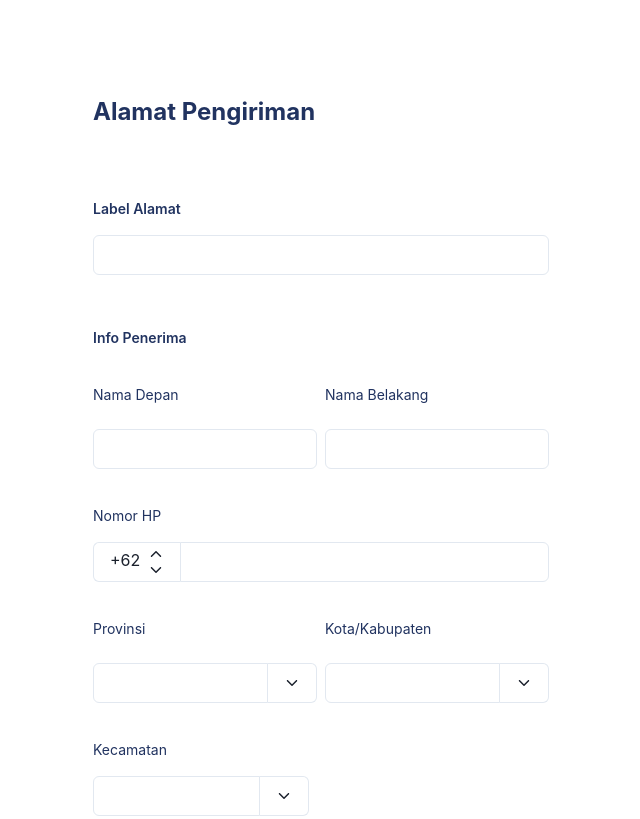
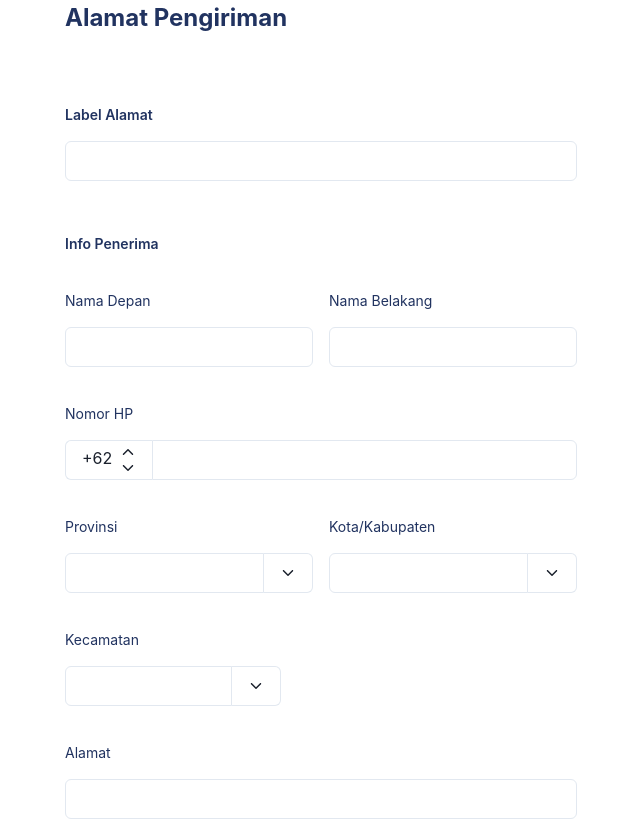
Before and after one commit to purwadhikafullstack/jcwd-2002-03-fe, a Next.js app: page /address-form in a window 1280 px wide. Shown: the top 819 px of the page, without its empty margins (319-959 px from the left). Built offline with nearby package versions, Linux system fonts and the light colour scheme.

Commit message:
ui: added some changes

```diff
--- a/src/component/AddressFormComponent.jsx
+++ b/src/component/AddressFormComponent.jsx
@@ -9,6 +9,8 @@ import {
   InputLeftAddon,
   InputRightAddon,
   Icon,
+  GridItem,
+  Grid,
 } from "@chakra-ui/react";
 import { useFormik } from "formik";
 import * as Yup from "yup";
@@ -50,8 +52,14 @@ const AddressFormComponent = () => {
   };
 
   return (
-    <Box ml="412px" mr="412px" mb="100px">
-      <Text mb="68px" mt="94px" variant="title">
+    <Box
+      display={["block", "block", "block"]}
+      mx="auto"
+      w={["90%", "60%", "40%"]}
+      mb="100px"
+      justifyContent={"center"}
+    >
+      <Text mb="68px" variant="title">
         Alamat Pengiriman
       </Text>
       <Text mb="16px" variant="mini-title">
@@ -61,20 +69,20 @@ const AddressFormComponent = () => {
       <Text mt="52px" mb="36px" variant="mini-title">
         Info Penerima
       </Text>
-      <Stack direction="row" justifyContent="space-between">
-        <Stack mb="36px">
+      <Grid templateColumns={["repeat(1, 1fr)", "repeat(2, 1fr)"]} gap={[0, 4, 4]}>
+        <GridItem colspan={[1, 1, 1]} mb="36px">
           <Text mb="16px" variant="caption">
             Nama Depan
           </Text>
           <Input onChange={inputHandler} name="namaDepan" />
-        </Stack>
-        <Stack>
+        </GridItem>
+        <GridItem colspan={[1, 1, 1]}>
           <Text mb="16px" variant="caption">
             Nama Belakang
           </Text>
           <Input onChange={inputHandler} name="namaBelakang" />
-        </Stack>
-      </Stack>
+        </GridItem>
+      </Grid>
       <Text mb="16px" variant="caption">
         Nomor HP
       </Text>
@@ -93,8 +101,8 @@ const AddressFormComponent = () => {
         />
         <Input mb="36px" type="tel" onChange={inputHandler} name="nomorHp" />
       </InputGroup>
-      <Stack direction="row" justifyContent="space-between">
-        <Stack mb="36px">
+      <Grid templateColumns="repeat(2, 1fr)" gap={4}>
+        <GridItem colspan={[2, 1, 1]} mb="36px">
           <Text mb="16px" variant="caption">
             Provinsi
           </Text>
@@ -105,8 +113,8 @@ const AddressFormComponent = () => {
               children={<Icon as={IoIosArrowDown} />}
             />
           </InputGroup>
-        </Stack>
-        <Stack>
+        </GridItem>
+        <GridItem colspan={[2, 1, 1]}>
           <Text mb="16px" variant="caption">
             Kota/Kabupaten
           </Text>
@@ -117,8 +125,8 @@ const AddressFormComponent = () => {
               children={<Icon as={IoIosArrowDown} />}
             />
           </InputGroup>
-        </Stack>
-      </Stack>
+        </GridItem>
+      </Grid>
       <Text mb="16px" variant="caption">
         Kecamatan
       </Text>
@@ -145,9 +153,9 @@ const AddressFormComponent = () => {
           <Button variant="main-outline" w="300px">
             <Text>Batalkan</Text>
           </Button>
-          {isDisabled ? (
           <Button
-              isDisabled={isDisabled}
+            // tinggal formik.values. apa trs dibalik tandaseru
+            isDisabled={formik.values}
             _hover={{
               bgColor: "#006D7F",
               color: "#FFFFF0",
@@ -158,20 +166,6 @@ const AddressFormComponent = () => {
           >
             <Text>Simpan Alamat</Text>
           </Button>
-          ) : (
-            <Button
-              // isDisabled={isDisabled}
-              // _hover={{
-              //   bgColor: "#006D7F",
-              //   color: "#FFFFF0",
-              // }}
-              variant="main"
-              w="300px"
-              onClick={formik.handleSubmit}
-            >
-              <Text>Simpan Alamat</Text>
-            </Button>
-          )}
         </Stack>
       </Stack>
     </Box>
--- a/src/component/LeftCategory.jsx
+++ b/src/component/LeftCategory.jsx
@@ -33,11 +33,11 @@ const LeftCategory = () => {
   return (
     <Box
       boxShadow=" 1px 2px 3px 4px rgba(237,248,248)"
-      marginLeft="20px"
       marginBottom="10px"
       w="280px"
       maxH="1370px"
       borderRadius="16px"
+      display={["none", "grid", "grid"]}
     >
       <Box pl="33px" mb="-6.5px" pt="24px">
         <Button variant="main-outline" w="211px">
--- a/src/component/ProductCard.jsx
+++ b/src/component/ProductCard.jsx
@@ -18,7 +18,6 @@ const ProductCard = () => {
       borderRadius="xl"
       overflow="hidden"
       boxShadow=" 1px 2px 3px 4px rgba(245,251,251)"
-      mr="5px"
       mb="5px"
       _hover={{
         boxShadow: " 1px 2px 3px 4px rgba(237,248,248)",
--- a/src/component/UpLeftCategory.jsx
+++ b/src/component/UpLeftCategory.jsx
@@ -16,11 +16,11 @@ const UpLeftCategory = () => {
   return (
     <Box
       boxShadow=" 1px 2px 3px 4px rgba(237,248,248)"
-      marginLeft="20px"
       marginBottom="40px"
       maxW="280px"
       maxH="309px"
       borderRadius="16px"
+      display={["none", "grid", "grid"]}
     >
       <Stack pl="28px" py="29px" pr="28px">
         <Stack direction="row" justifyContent="space-between">
--- a/src/component/UrutanProList.jsx
+++ b/src/component/UrutanProList.jsx
@@ -20,7 +20,6 @@ const UrutanProList = () => {
       bg="white"
       borderRadius="8px"
       border="1px solid #E5E7E9"
-      ml="10px"
       position="absolute"
       style={{ zIndex: 10 }}
     >
```
Also changed, not shown: src/pages/product-list.jsx (+18 -13 lines). Lines whose indentation alone changed are shown as unchanged.
